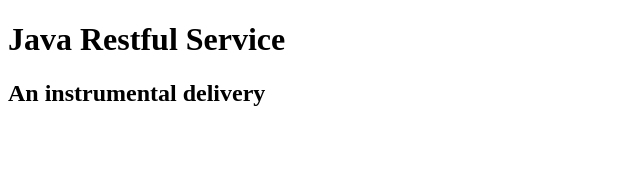
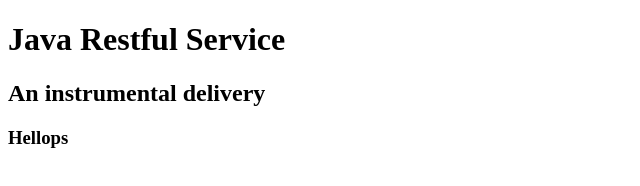
Before and after one commit to maxleodax/com.youtube.rest, a plain HTML site: page WebContent/index.html in a window 1280 px wide. Shown: the full height of the page, 0-640 px from the left. Drawn offline with Linux system fonts and the light colour scheme.

Commit message:
a commit

```diff
--- a/WebContent/index.html
+++ b/WebContent/index.html
@@ -7,5 +7,6 @@
 <body>
   <h1>Java Restful Service</h1>
   <h2>An instrumental delivery</h2>
+  <h3>Hellops</h3>
 </body>
 </html>
```
